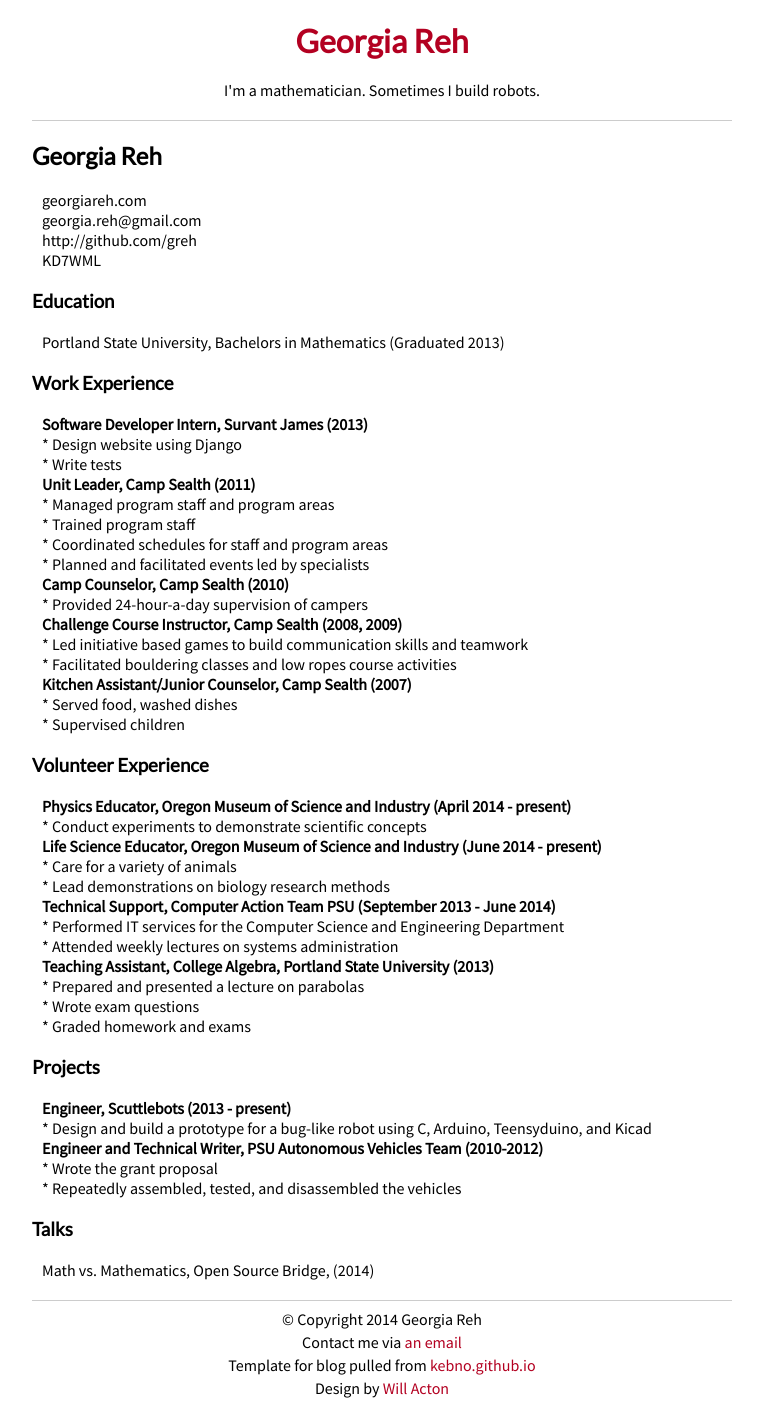
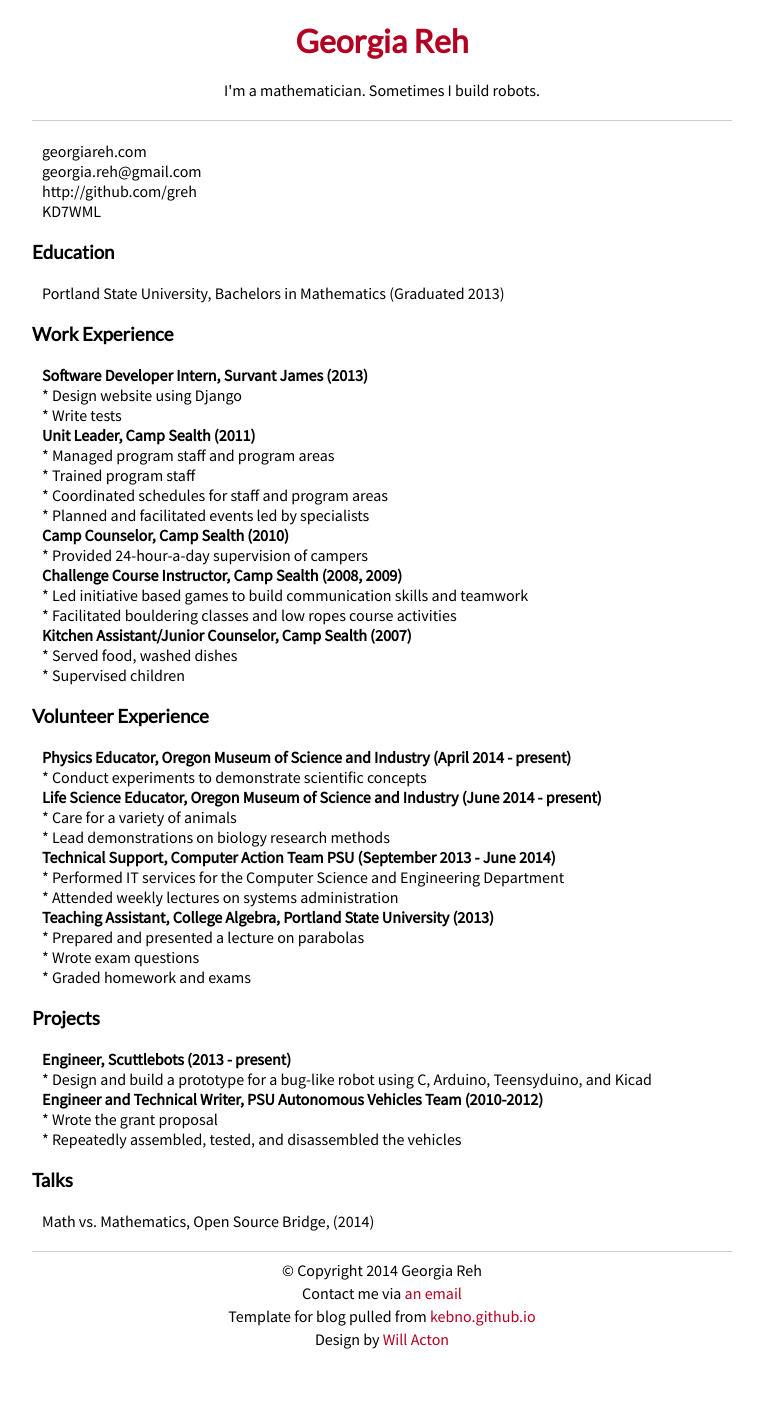
Before and after one commit to konahart/konahart.github.io, a Jekyll site: the page built from resume.md, in a window 1280 px wide. Shown: the whole page, without its empty margins (258-1021 px from the left). Built offline with Jekyll 4.4.1, drawn with Linux system fonts in a browser that asks for light colours; after the commit the page ends 1357 px from its top, so only the background shows below that.

Commit message:
small formatting change

```diff
--- a/resume.md
+++ b/resume.md
@@ -1,8 +1,6 @@
 ---
 layout: default
 ---
-
-<h2>Georgia Reh</h2>
 
 <p>georgiareh.com <br />
 georgia.reh@gmail.com <br />
```
